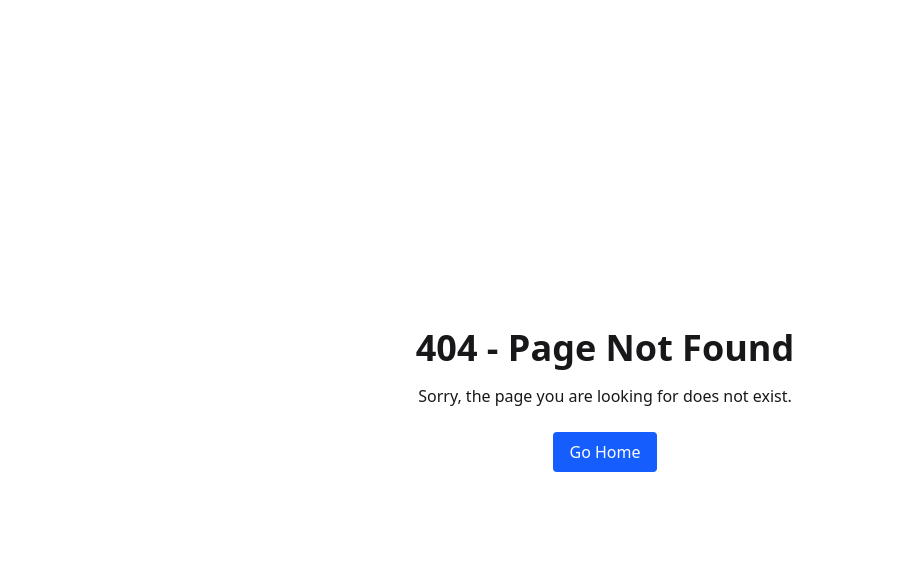
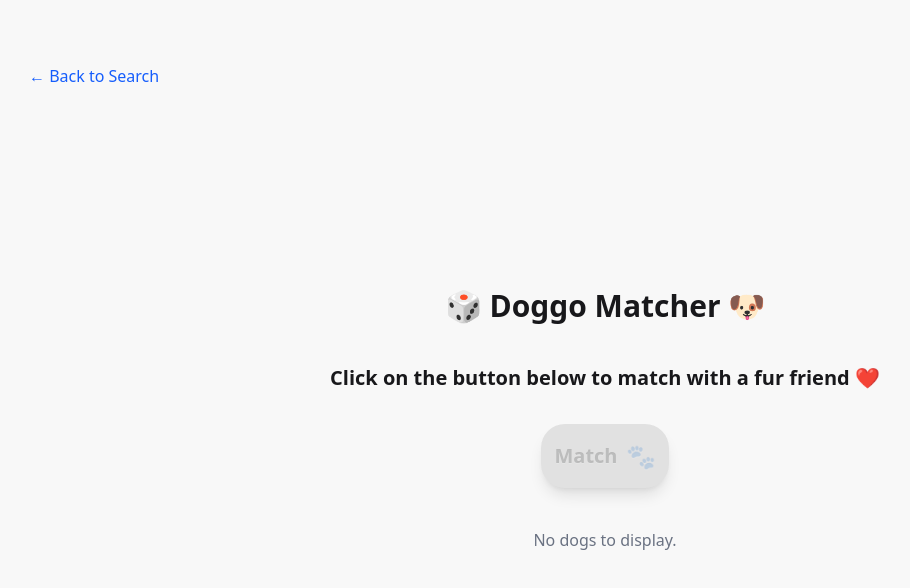
Before and after one commit to rumanstheddy/doggo-matcher-assignment, a React (Vite) app: page /match in a window 1280 px wide. Before the commit this address had no page. Shown: the top 588 px of the page, without its empty margins (35-945 px from the left). Built offline with nearby package versions, Linux system fonts and the light colour scheme.

Commit message:
Added match, DogCard, and DogCardList components; Updated routing

```diff
--- a/src/App.tsx
+++ b/src/App.tsx
@@ -6,6 +6,7 @@ import { NotFound } from "./pages/notfound";
 import "./index.css";
 import { useAuthStatus } from "./hooks/useAuthStatus";
 import { QueryClient, QueryClientProvider } from "@tanstack/react-query";
+import MatchPage from "./pages/match";
 
 const queryClient = new QueryClient();
 
@@ -35,6 +36,7 @@ function App() {
         <Routes>
           <Route path="/" element={<AuthGate />} />
           <Route path="/search" element={<Search />} />
+          <Route path="/match" element={<MatchPage />} />
           <Route path="/login" element={<Login />} />
           <Route path="*" element={<NotFound />} />
         </Routes>
--- /dev/null
+++ b/src/components/DogCard.tsx
@@ -0,0 +1,38 @@
+import React from "react";
+import type { Dog } from "../api/dogApi";
+import { BreedBadge } from "./BreedBadge";
+
+interface DogCardProps {
+  dog: Dog;
+  highlight?: boolean;
+}
+
+const DogCard: React.FC<DogCardProps> = ({ dog, highlight }) => {
+  return (
+    <div
+      className={`card bg-base-100 w-64 shadow-sm transition-all ${
+        highlight ? "ring-4 ring-primary scale-105" : ""
+      }`}
+    >
+      <figure>
+        <img
+          src={dog.img}
+          alt={dog.name}
+          className="w-full h-36 object-cover"
+        />
+      </figure>
+      <div className="card-body p-4">
+        <h2 className="card-title text-base">
+          {dog.name}
+          <span className="text-xs text-gray-500 font-normal">Age: {dog.age}</span>
+        </h2>
+        <p className="truncate text-xs">Zip: {dog.zip_code}</p>
+        <div className="card-actions justify-end mt-2">
+          <BreedBadge breed={dog.breed} />
+        </div>
+      </div>
+    </div>
+  );
+};
+
+export default DogCard;
--- /dev/null
+++ b/src/components/DogCardList.tsx
@@ -0,0 +1,23 @@
+import React from "react";
+import type { Dog } from "../api/dogApi";
+import DogCard from "./DogCard";
+
+interface DogCardListProps {
+  dogs: Dog[];
+  highlightDogId?: string;
+}
+
+const DogCardList: React.FC<DogCardListProps> = ({ dogs, highlightDogId }) => {
+  if (!dogs || dogs.length === 0) {
+    return <div className="text-center text-gray-500">No dogs to display.</div>;
+  }
+  return (
+    <div className="grid grid-cols-1 sm:grid-cols-2 md:grid-cols-3 xl:grid-cols-4 gap-16 w-full max-w-5xl mx-auto">
+      {dogs.map((dog) => (
+        <DogCard key={dog.id} dog={dog} highlight={dog.id === highlightDogId} />
+      ))}
+    </div>
+  );
+};
+
+export default DogCardList;
--- a/src/components/DogTable.tsx
+++ b/src/components/DogTable.tsx
@@ -1,6 +1,6 @@
 import { DogRow } from "./DogRow";
 import { SortableTableHeader } from "./SortableTableHeader";
-import { FavouriteTableHeader } from "./FavouriteTableHeader";
+import { FavoriteTableHeader } from "./FavoriteTableHeader";
 import type { Dog } from "../api/dogApi";
 
 const SORTABLE_COLUMNS = [
@@ -34,7 +34,7 @@ export function DogTable({
     <table className="table w-full max-w-3xl border border-base-300 rounded-3xl overflow-hidden shadow-lg mt-4">
       <thead>
         <tr className="bg-base-200">
-          <FavouriteTableHeader
+          <FavoriteTableHeader
             onClick={handleToggleAllFavourites}
             isAllFavourited={isAllFavourited}
           />
--- a/src/components/MatchButton.tsx
+++ b/src/components/MatchButton.tsx
@@ -8,7 +8,6 @@ interface MatchButtonProps {
 export function MatchButton({ onClick, disabled }: MatchButtonProps) {
   const { favouriteIds } = useFavorites();
   return (
-    <div className="fixed right-48 bottom-6 z-50">
     <button
       className="btn btn-primary rounded-3xl shadow-lg hover:scale-105 transition-transform text-xl px-2 h-16 flex items-center justify-center gap-2 min-w-[8rem]"
       onClick={onClick}
@@ -20,7 +19,6 @@ export function MatchButton({ onClick, disabled }: MatchButtonProps) {
       <span>Match</span>
       <span className="text-2xl">🐾</span>
     </button>
-    </div>
   );
 }
 
--- /dev/null
+++ b/src/pages/match.tsx
@@ -0,0 +1,104 @@
+import React, { useState } from "react";
+import { useFavorites } from "../hooks/useFavorites";
+import { getDogsByIds, matchDogs, type Dog } from "../api/dogApi";
+import DogCardList from "../components/DogCardList";
+import { useQuery } from "@tanstack/react-query";
+import { Link } from "react-router";
+import MatchButton from "../components/MatchButton";
+
+const HIGHLIGHT_ANIMATION_DURATION = 2500; // ms
+const HIGHLIGHT_INTERVAL = 150; // ms
+
+// Add this to the top of the file or in your global CSS
+// @keyframes fade-in { from { opacity: 0; transform: scale(0.95);} to { opacity: 1; transform: scale(1);} }
+// .animate-fade-in { animation: fade-in 0.7s; }
+
+const MatchPage: React.FC = () => {
+  const { favouriteIds } = useFavorites();
+  const [matchedDogId, setMatchedDogId] = useState<string | null>(null);
+  const [highlightDogId, setHighlightDogId] = useState<string | null>(null);
+  const [loadingMatch, setLoadingMatch] = useState(false);
+  const [error, setError] = useState<string | null>(null);
+
+  // Fetch all favorite dogs
+  const { data: dogs = [] } = useQuery<Dog[]>({
+    queryKey: ["favoriteDogs", favouriteIds],
+    queryFn: () => getDogsByIds(favouriteIds),
+    enabled: favouriteIds.length > 0,
+  });
+
+  // Gacha animation: highlight random dogs before showing the real match
+  const handleMatch = async () => {
+    setError(null);
+    setLoadingMatch(true);
+    setMatchedDogId(null);
+    setHighlightDogId(null);
+    if (!dogs.length) return;
+    const dogIds = dogs.map((d) => d.id);
+    const highlightSequence: string[] = [];
+    const intervalTimer = setInterval(() => {
+      const randomId = dogIds[Math.floor(Math.random() * dogIds.length)];
+      setHighlightDogId(randomId);
+      highlightSequence.push(randomId);
+    }, HIGHLIGHT_INTERVAL);
+
+    setTimeout(async () => {
+      clearInterval(intervalTimer);
+      try {
+        const result = await matchDogs(favouriteIds);
+        setMatchedDogId(result.match);
+        setHighlightDogId(result.match);
+      } catch {
+        setError("Failed to find a match. Please try again.");
+      } finally {
+        setLoadingMatch(false);
+      }
+    }, HIGHLIGHT_ANIMATION_DURATION);
+  };
+
+  // Find the matched dog's name
+  const matchedDog = matchedDogId
+    ? dogs.find((d) => d.id === matchedDogId)
+    : null;
+
+  return (
+    <div className="min-h-screen flex flex-col items-center justify-center bg-base-200 p-4 relative w-full">
+      <Link
+        to="/search"
+        className="absolute left-16 top-16 text-blue-600 hover:underline text-base font-medium"
+        style={{ zIndex: 10 }}
+      >
+        ← Back to Search
+      </Link>
+      <h1 className="text-3xl font-bold text-center my-10">
+        🎲 Doggo Matcher 🐶
+      </h1>
+      <div className="text-xl text-center mb-8 font-semibold">
+        Click on the button below to match with a fur friend ❤️
+      </div>
+      <div className="mb-10">
+        <MatchButton onClick={handleMatch} />
+      </div>
+      {/* Match result text and skeleton/animation */}
+      {(loadingMatch || matchedDog) && (
+        <div className="mb-12 text-3xl font-semibold flex items-center justify-center min-h-[48px]">
+          Your match is...{" "}
+          {loadingMatch ? (
+            <span className="ml-4 w-32 h-8 rounded skeleton"></span>
+          ) : matchedDog ? (
+            <span className="ml-4 font-bold text-primary animate-fade-in">
+              {matchedDog.name} 🎉
+            </span>
+          ) : null}
+        </div>
+      )}
+      {error && <div className="alert alert-error mb-4">{error}</div>}
+      <DogCardList
+        dogs={dogs}
+        highlightDogId={highlightDogId || matchedDogId || undefined}
+      />
+    </div>
+  );
+};
+
+export default MatchPage;
```
Lines whose indentation alone changed are shown as unchanged.
